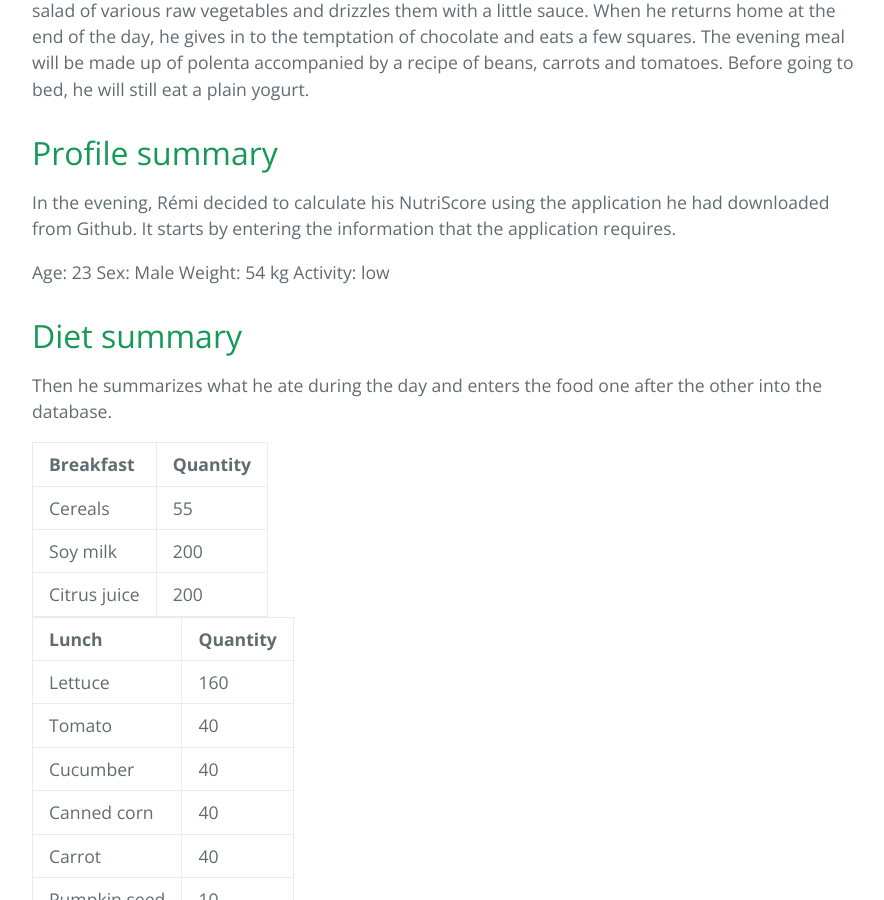
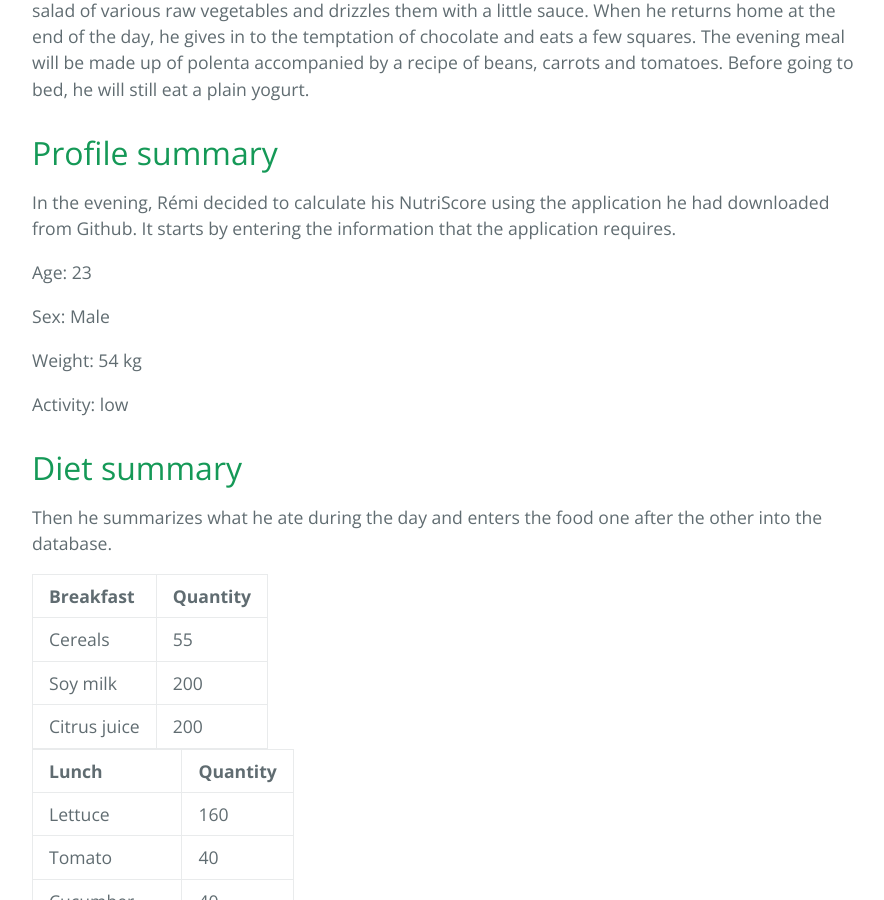
Before and after one commit to NutriTeam/Nutri_Score, a Jekyll site: the page built from case_study.md, in a window 1280 px wide and 900 px high, scrolled down 737 px. Shown: the whole window, without its empty margins (192-1076 px from the left). Built offline with Jekyll 4.4.1, drawn with Linux system fonts in a browser that asks for light colours; part of the change alters nothing that is shown.

```diff
--- a/case_study.md
+++ b/case_study.md
@@ -25,8 +25,11 @@ This Thursday, Rémi started the day with a bowl of cereals, whole wheat biscuit
 In the evening, Rémi decided to calculate his NutriScore using the application he had downloaded from Github. It starts by entering the information that the application requires.
 
 Age: 23
+
 Sex: Male
+
 Weight: 54 kg
+
 Activity: low
 
 ## Diet summary
@@ -65,7 +68,7 @@ Then he summarizes what he ate during the day and enters the food one after the
 ## Results
 After waiting a few seconds, he receives an email giving him the results of his test.
 
-![png](./image/email.png)
+![png](./image/storytelling_mail.png)
 
 ## Conclusion
 Noting that he probably didn't eat enough today, Rémi will look for something to complement his intake.  He also notes the recommended products he will try to find at the supermarket next time. Thanks to the application, Rémi has been able to partially rebalance his diet and keeps in mind the points on which he can improve.
```
